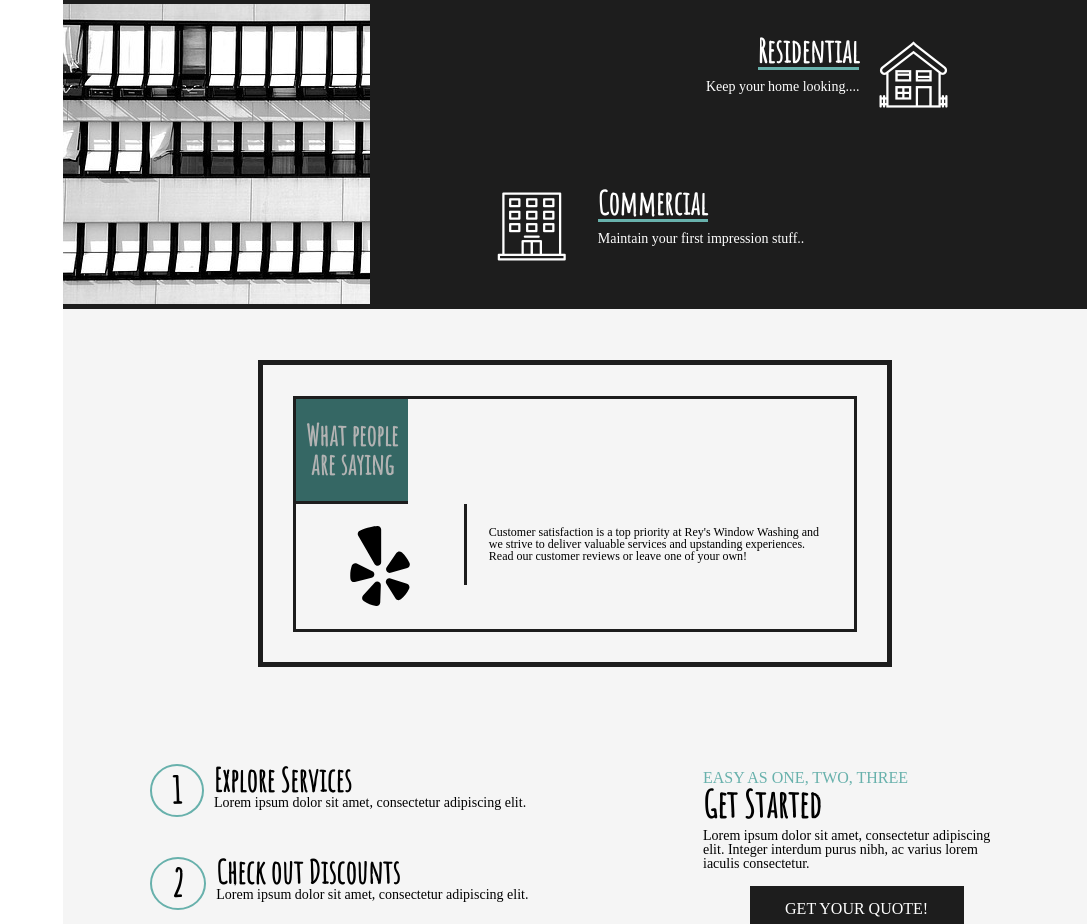
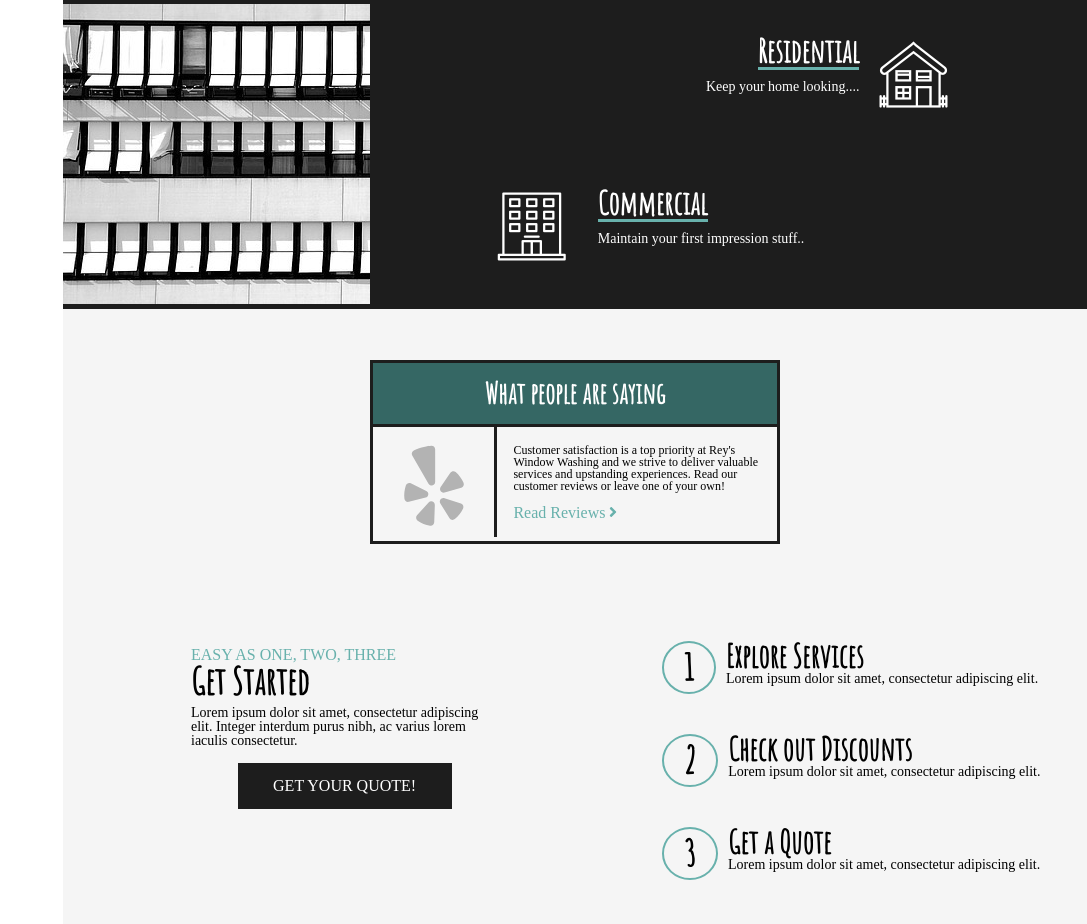
Before and after one commit to adriennekarnoski/reys_window_washing, a Flask app: page / in a window 1280 px wide; the page is wider, and only the part inside the window is pictured. Shown: the part 1480-2404 px from the top of that part, without its empty margins (193-1280 px from the left). Run offline with Flask 2, Linux system fonts and the light colour scheme; some libraries are stand-ins or nearby versions; some web fonts are replaced.

Commit message:
updated style of review section

```diff
--- a/static/modules.css
+++ b/static/modules.css
@@ -537,6 +537,63 @@
     }
 }
 
+
+.quality {
+    width: 40%;
+    margin: auto;
+}
+
+.quality a {
+    display: inline-block;
+    padding-top: 5%;
+}
+
+.quality .fa-5x {
+    color: #b3b3b3;
+    padding-top: 2%;
+}
+/*.quality {
+    width: 90%;
+    margin: auto;
+    margin-top: 5%;
+    padding: 3% 0%;
+    border: solid 5px #1d1d1d;
+}
+
+.quality h2 {
+    text-align: left;
+    width: 30%;
+    color: #b3b3b3;
+}
+
+.quality section:first-child {
+    width: 20%;
+    float: left;
+    padding-left: 10%;
+}
+
+@media screen and (min-width: 640px) {
+    .quality {
+        width: 55%;
+        margin: auto;
+        padding: 3%;
+        border: solid 5px #1d1d1d;
+    }
+
+    .quality h2 {
+        text-align: center;
+        width: 20%;
+    }
+
+    .quality section:first-child {
+        width: 20%;
+        float: left;
+        padding-left: 6%;
+        padding-top: 2%;
+    }
+}*/
+
+
 .numbers h4 {
     display: inline-block;
     border: solid #68b1ac 2px;
@@ -758,47 +815,6 @@ select {
     margin: 6px;
 }
 
-.quality {
-    width: 90%;
-    margin: auto;
-    margin-top: 5%;
-    padding: 3% 0%;
-    border: solid 5px #1d1d1d;
-}
-
-.quality h2 {
-    text-align: left;
-    width: 30%;
-    color: #b3b3b3;
-}
-
-.quality section:first-child {
-    width: 20%;
-    float: left;
-    padding-left: 10%;
-}
-
-@media screen and (min-width: 640px) {
-    .quality {
-        width: 55%;
-        margin: auto;
-        padding: 3%;
-        border: solid 5px #1d1d1d;
-    }
-
-    .quality h2 {
-        text-align: center;
-        width: 20%;
-    }
-
-    .quality section:first-child {
-        width: 20%;
-        float: left;
-        padding-left: 6%;
-        padding-top: 2%;
-    }
-}
-
 /*discounts*/
 
 .discounts_container {
--- a/templates/home.html
+++ b/templates/home.html
@@ -111,23 +111,16 @@
                         </section>
                         <section class="grid_big right">
                             <p>Customer satisfaction is a top priority at Rey's Window Washing and we strive to deliver valuable services and upstanding experiences. Read our customer reviews or leave one of your own!</p>
+                            <a href="https://www.yelp.com/biz/reys-window-washing-sacramento?uid=XVlx30jfdXWnVayECNR9vw&utm_source=ishare" class="link text_teal">Read Reviews <i class="fas fa-angle-right"></i></a>
                         </section>
                     </article>
 
-            <!-- <section class="two_small left"> -->
-                <!-- <h2><i class="fab fa-yelp fa-5x"></i></h2> -->
-                <!-- <h2><span><i class="flaticon-quality"></i></span></h2>
-            </section>
-            <section class="two_big right">
-                <h3 class="semi_heading">What people are saying</h3>
-                <p>Customer satisfaction is a top priority at Rey's Window Washing and we strive to deliver valuable services and upstanding experiences. Read our customer reviews or leave one of your own!</p>
-                <a href="https://www.yelp.com/biz/reys-window-washing-sacramento?uid=XVlx30jfdXWnVayECNR9vw&utm_source=ishare" class="link text_teal">Read Reviews <i class="fas fa-angle-right"></i></a>
-            </section> -->
+
         </article>
     </section>
 
     <section class="container white clearfix">
-        <article class="two_even right numbers_description">
+        <article class="two_even left numbers_description">
             <section class="content">
                 <h2 class="sub_heading text_teal">Easy as one, two, three</h2>
                 <h3 class="heading">Get Started</h3>
@@ -135,7 +128,7 @@
                 <a href="#" class="button gray desktop">Get Your Quote!</a>
             </section>
         </article>
-        <article class="two_even left numbers">
+        <article class="two_even right numbers">
             <section class="clearfix">
                 <article class="one left">
                     <h4 class="heading left">1</h4>
```
